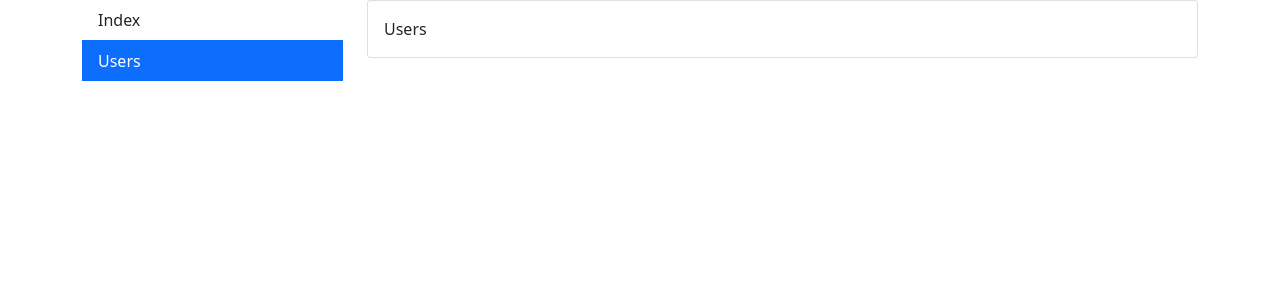
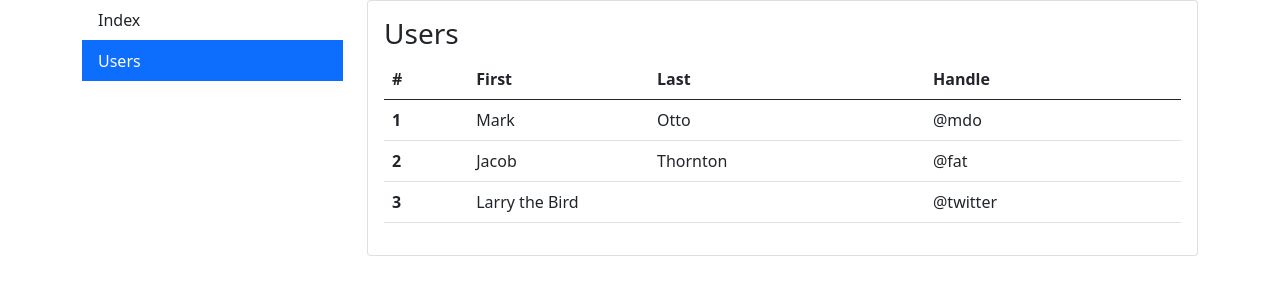
Before and after one commit to ferez96/Progames, a Flask app: page /admin/users in a window 1280 px wide. Shown: the part 56-356 px from the top of the page. Run offline with Flask 2, Linux system fonts and the light colour scheme; some libraries are stand-ins or nearby versions.

Commit message:
add mock data for admin.users

```diff
--- a/progames/server/templates/admin/base.html
+++ b/progames/server/templates/admin/base.html
@@ -26,6 +26,7 @@
     <div class="col-9">
         <div class="card">
             <div class="card-body">
+                <h3 class="card-title">{% block admin_title %}{% endblock %}</h3>
                 {% block admin_content %}{% endblock %}
             </div>
         </div>
--- a/progames/server/templates/admin/users.html
+++ b/progames/server/templates/admin/users.html
@@ -1,8 +1,34 @@
 {% extends 'admin/base.html' %}
 {% set active_menu_item = 'users' -%}
-
+{% block admin_title %}Users{% endblock %}
 {% block admin_content %}
-<div class="">
-    <div>Users</div>
-</div>
+<table class="table">
+    <thead>
+        <tr>
+            <th scope="col">#</th>
+            <th scope="col">First</th>
+            <th scope="col">Last</th>
+            <th scope="col">Handle</th>
+        </tr>
+    </thead>
+    <tbody>
+        <tr>
+            <th scope="row">1</th>
+            <td>Mark</td>
+            <td>Otto</td>
+            <td>@mdo</td>
+        </tr>
+        <tr>
+            <th scope="row">2</th>
+            <td>Jacob</td>
+            <td>Thornton</td>
+            <td>@fat</td>
+        </tr>
+        <tr>
+            <th scope="row">3</th>
+            <td colspan="2">Larry the Bird</td>
+            <td>@twitter</td>
+        </tr>
+    </tbody>
+</table>
 {% endblock %}
```
